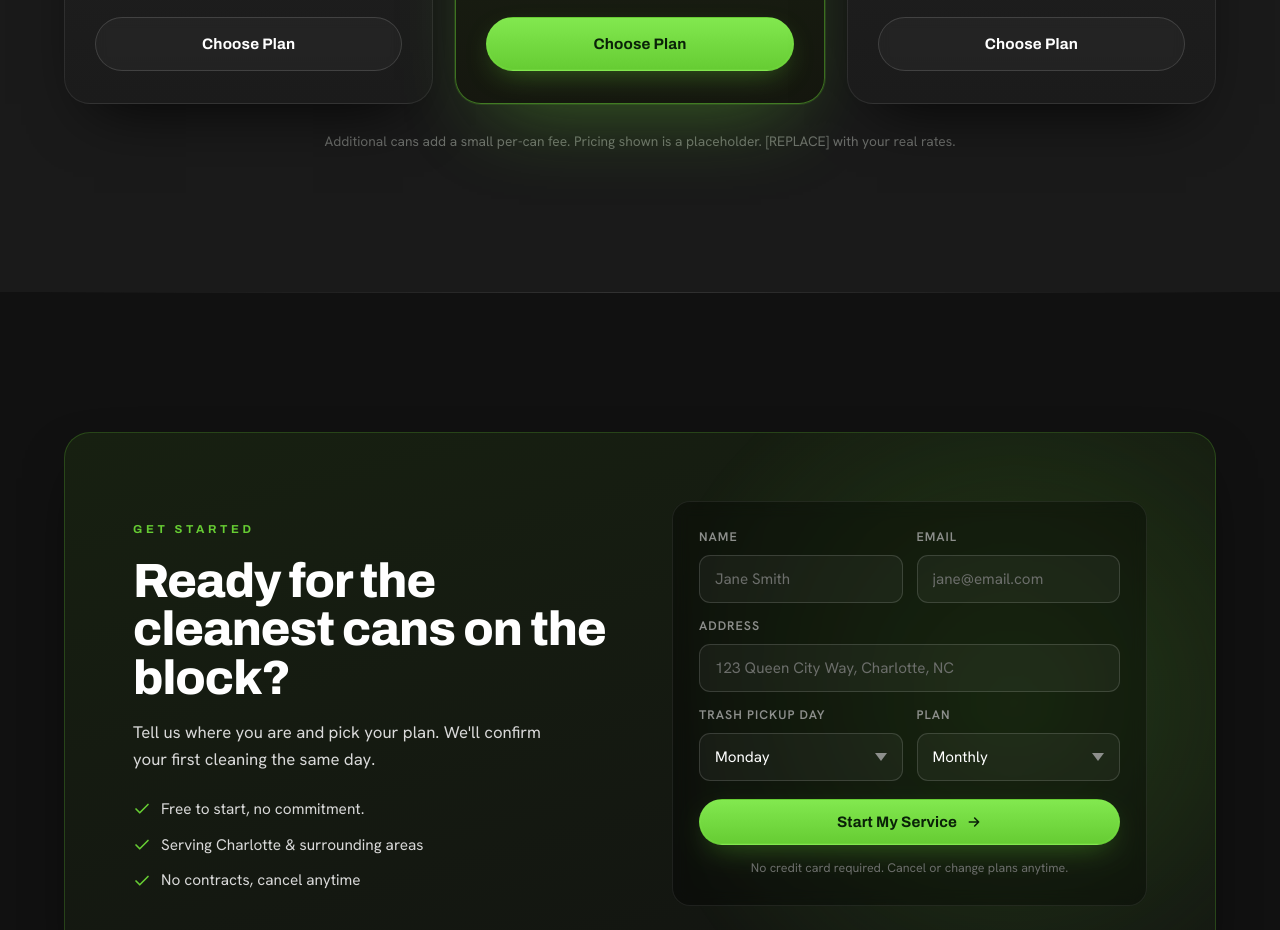
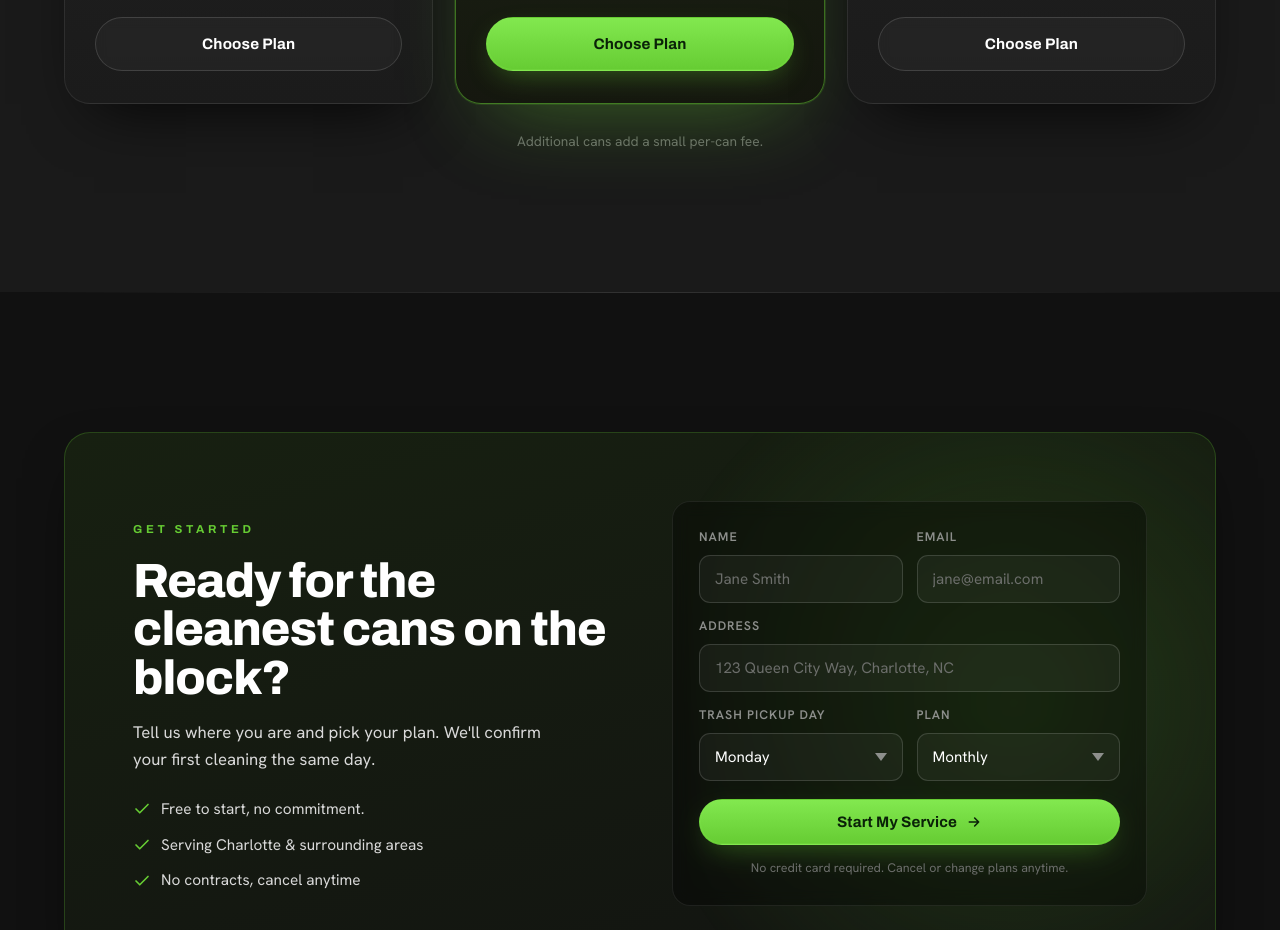
Before and after one commit to HTC20-2/QCCC-V2, a website: page index.html in a window 1280 px wide. Shown: the part 5540-6470 px from the top of the page. Drawn offline with Linux system fonts and the light colour scheme.

Commit message:
Remove placeholder text from pricing footnote

```diff
--- a/index.html
+++ b/index.html
@@ -745,7 +745,7 @@ footer{background:#0c0c0c;border-top:1px solid var(--line);padding:70px 0 34px;p
         <a href="#quote" class="btn btn-ghost">Choose Plan</a>
       </div>
     </div>
-    <p class="price-note">Additional cans add a small per-can fee. Pricing shown is a placeholder. [REPLACE] with your real rates.</p>
+    <p class="price-note">Additional cans add a small per-can fee.</p>
   </div>
 </section>
 
```
